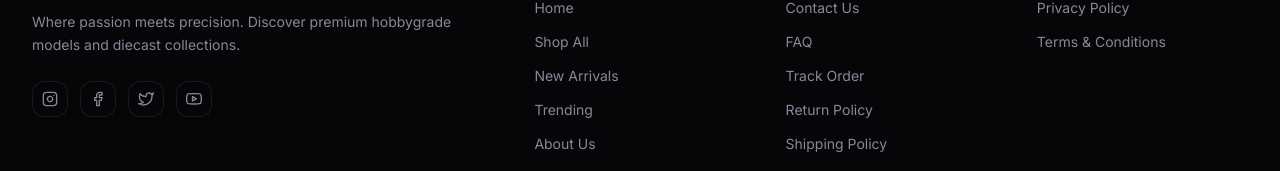
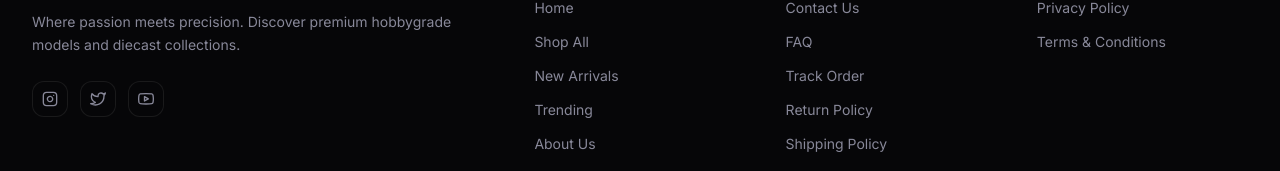
Before and after one commit to athulblanha-ux/dzone-gadget, a React (Vite) app in the folder client/: page / in a window 1280 px wide. Shown: the part 1511-1682 px from the top of the page. Built offline with nearby package versions, Linux system fonts and the light colour scheme; no server answers.

Commit message:
Remove Facebook icon from footer

```diff
--- a/client/src/components/layout/Footer.jsx
+++ b/client/src/components/layout/Footer.jsx
@@ -1,5 +1,5 @@
 import { Link } from 'react-router-dom';
-import { FiInstagram, FiFacebook, FiTwitter, FiYoutube, FiMail, FiPhone, FiMapPin } from 'react-icons/fi';
+import { FiInstagram, FiTwitter, FiYoutube, FiMail, FiPhone, FiMapPin } from 'react-icons/fi';
 
 export default function Footer() {
   const links = {
@@ -41,7 +41,6 @@ export default function Footer() {
             <div className="flex gap-3 mt-6">
               {[
                 { icon: FiInstagram, href: 'https://www.instagram.com/dstore.in/', label: 'Instagram' },
-                { icon: FiFacebook, href: 'https://facebook.com/d-store', label: 'Facebook' },
                 { icon: FiTwitter, href: 'https://twitter.com/d-store', label: 'Twitter' },
                 { icon: FiYoutube, href: 'https://youtube.com/d-store', label: 'YouTube' },
               ].map(({ icon: Icon, href, label }) => (
```
